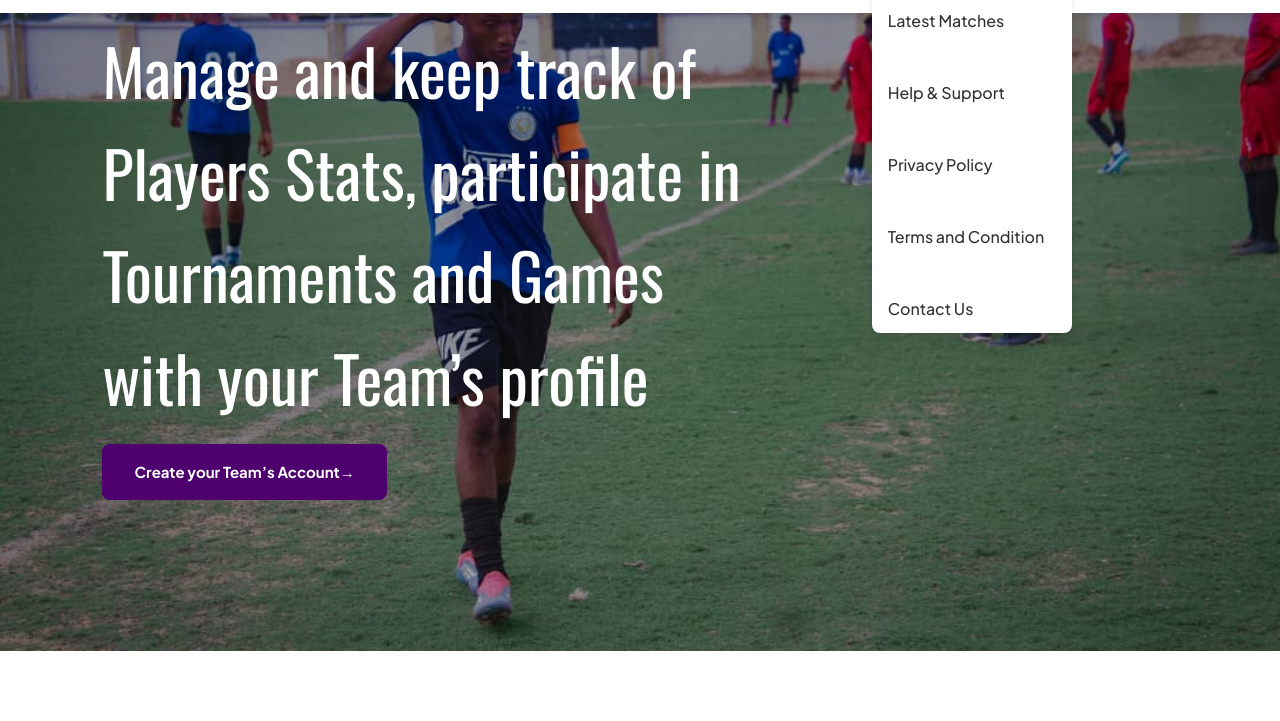
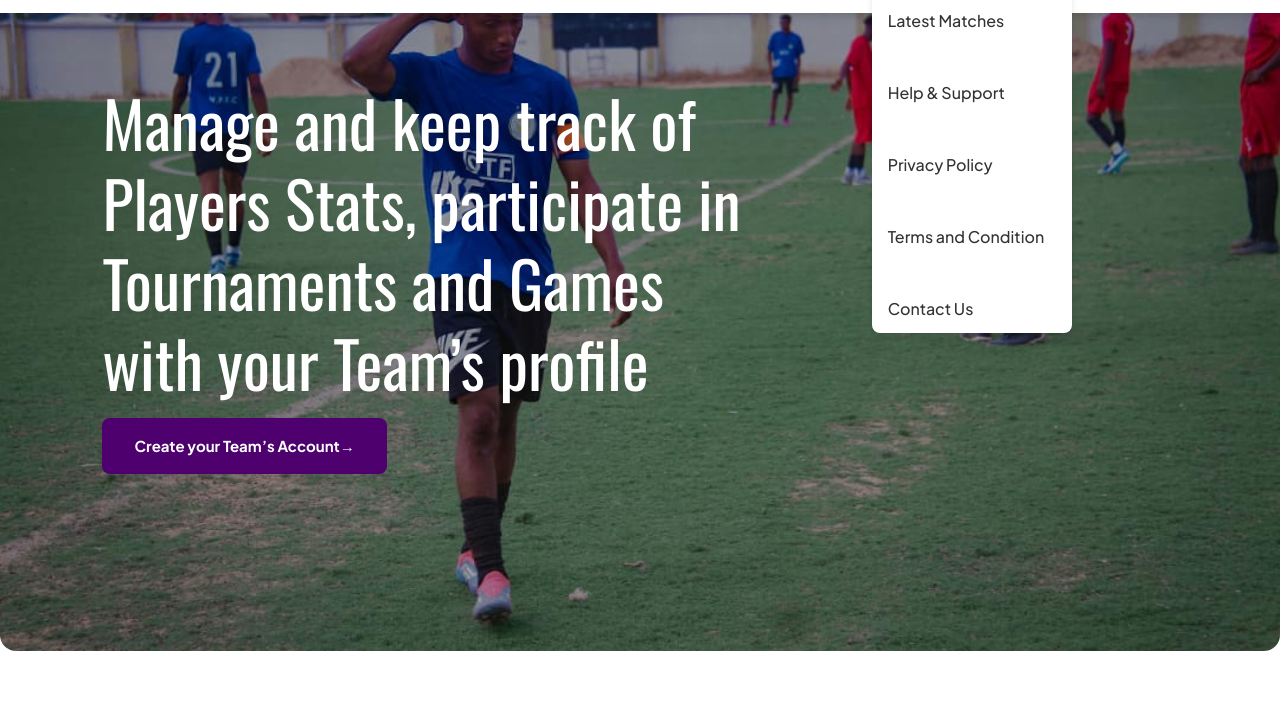
Before and after one commit to adeniyipeter/playing-for, a plain HTML site: page index.html in a window 1280 px wide. Shown: the part 79-800 px from the top of the page. Drawn offline with nearby package versions, Linux system fonts and the light colour scheme; a script that the page names is missing.

Commit message:
landing page

```diff
--- a/player.css
+++ b/player.css
@@ -203,7 +203,7 @@ color:var(--primary-light);
     background-position: center;
     background-repeat: no-repeat;
     position: relative;
-    /* border-radius: 10px; */
+    border-radius: 16px;
     background-blend-mode: multiply;
   }
 
@@ -238,7 +238,7 @@ color:var(--primary-light);
     flex: 1;
     max-width: 60%;
     text-align: left;
-    padding: 0rem;
+    padding: 63px 0;
 
 
   }
@@ -248,6 +248,7 @@ color:var(--primary-light);
     font-family: Oswald;
     font-weight: 400;
     font-size: 64px;
+    line-height: 80px;;
 
     letter-spacing: 0%;
   }
```
